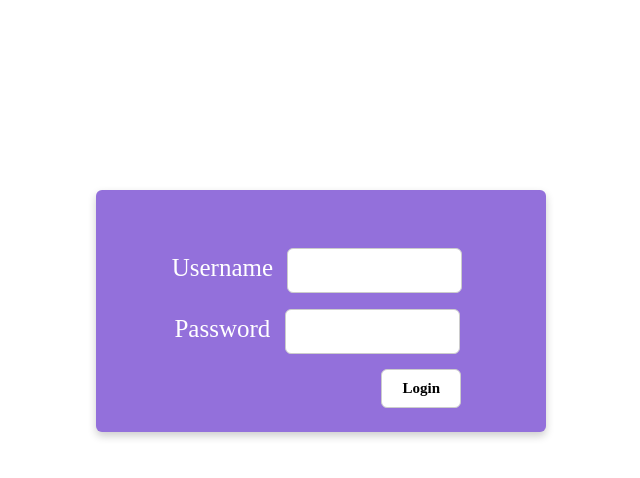
After one commit to songmeo/todolist, a PHP site: page /login_page.php in a window 1280 px wide. The commit adds this page. Shown: the top 478 px of the page, without its empty margins (319-959 px from the left). Run offline with PHP 8.4, Linux system fonts and the light colour scheme; some libraries are stand-ins or nearby versions.

```diff
--- /dev/null
+++ b/login_page.php
@@ -0,0 +1,22 @@
+<!DOCTYPE html>
+<html lang="en">
+  <head>
+    <meta charset="utf-8" name="viewport" content="width=device-width, initial-scale=1">
+    <link rel="stylesheet" type="text/css" href="login_style.css">
+  </head>
+  <body>
+    <div class="row">
+        <div class="column">
+          <div class="card">
+            <form name="input" action="login_check.php" method="POST">
+                <label for="username">Username</label>
+                <input type="text" id="username" name="username" pattern="[a-zA-Z][a-zA-Z0-9-_\.]{1,20}" required><br>
+                <label for="password">Password</label>
+                <input type="password" id="password" name="password" autocomplete="off" required><br>
+                <input type="submit" name="submit" value="Login">
+              </form>
+          </div>
+        </div>
+    </div>
+  </body>
+</html>
--- /dev/null
+++ b/login_style.css
@@ -0,0 +1,49 @@
+@charset "UTF-8";
+
+.card {
+    box-shadow: 0 4px 8px 0 rgba(0, 0, 0, 0.2);
+    padding: 50px 50px 70px 50px;
+    text-align: center;
+    background-color: #9370DB;
+    border-radius: 6px;
+    width: 350px;
+    margin: auto;
+    margin-top: 15%;
+    color: white;
+    font-size: 25px;
+    font-family: 'Roboto Slab', serif;
+}
+
+input[type=text], [type=password] {
+    padding: 10px 10px 10px 10px;
+    margin: 8px;
+    display: inline-block;
+    border: 1px solid #ccc;
+    border-radius: 6px;
+    box-sizing: border-box;
+    color: black;
+    font-size: 20px;
+    font-family: 'Roboto Slab', serif;
+    vertical-align: middle;
+    width: 50%;
+}
+
+input[type=submit] {
+    font-family: 'Roboto Slab', serif;
+    font-size: 15px;
+    font-weight: bold;
+    background-color: white;
+    color: black;
+    padding: 10px 20px;
+    margin: 7px 35px 0px 0px;
+    border-radius: 6px;
+    border: 1px solid #ccc;
+    cursor: pointer;
+    float: right;
+}
+
+input[type=submit]:hover {
+    background-color: rgb(110, 59, 212);
+    color: white;
+    border-radius: 6px;
+}
```
Also changed, not shown: index.html (+20 -9 lines), login_check.php (added, +19 -0 lines), print.css (added, +8 -0 lines), style.css (+75 -5 lines), upload.php (+29 -4 lines), uploads/avatar.png (added).
